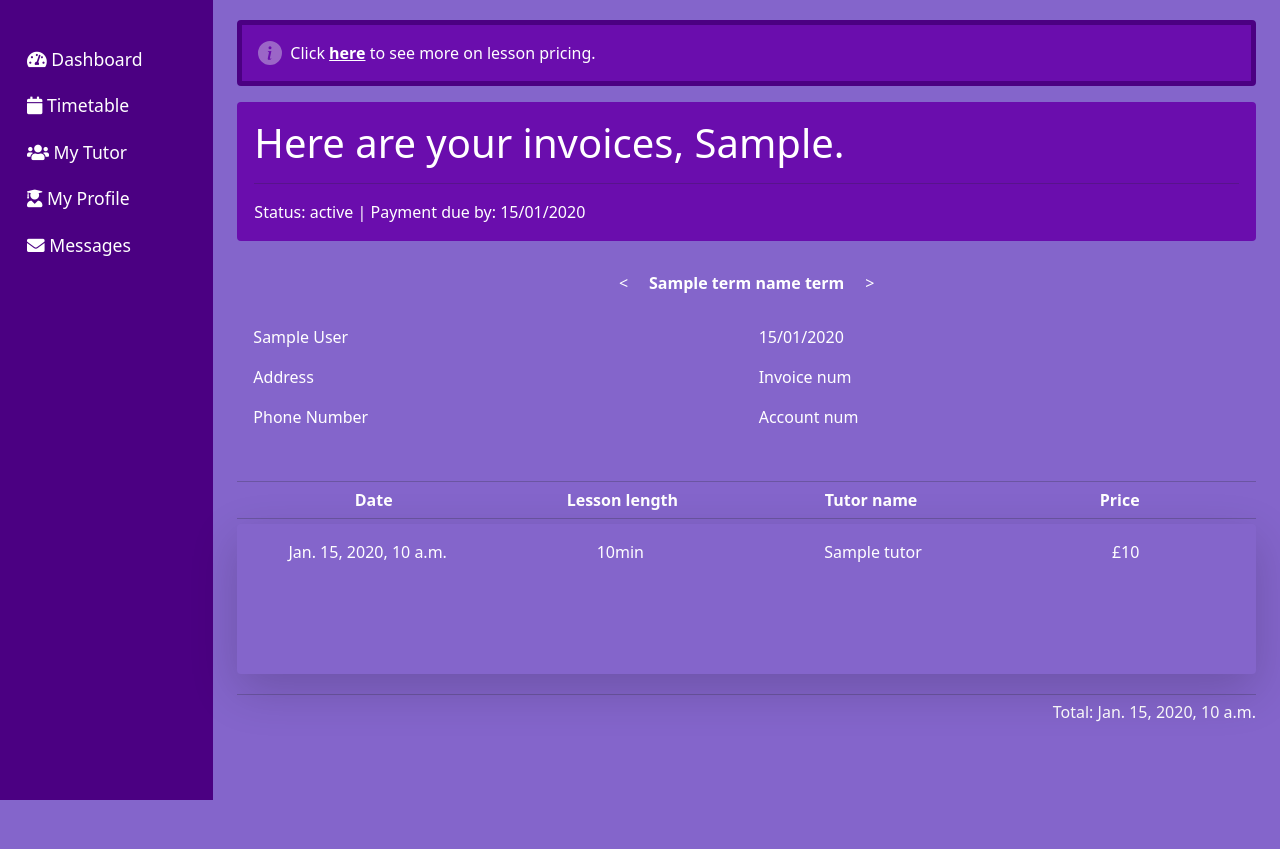
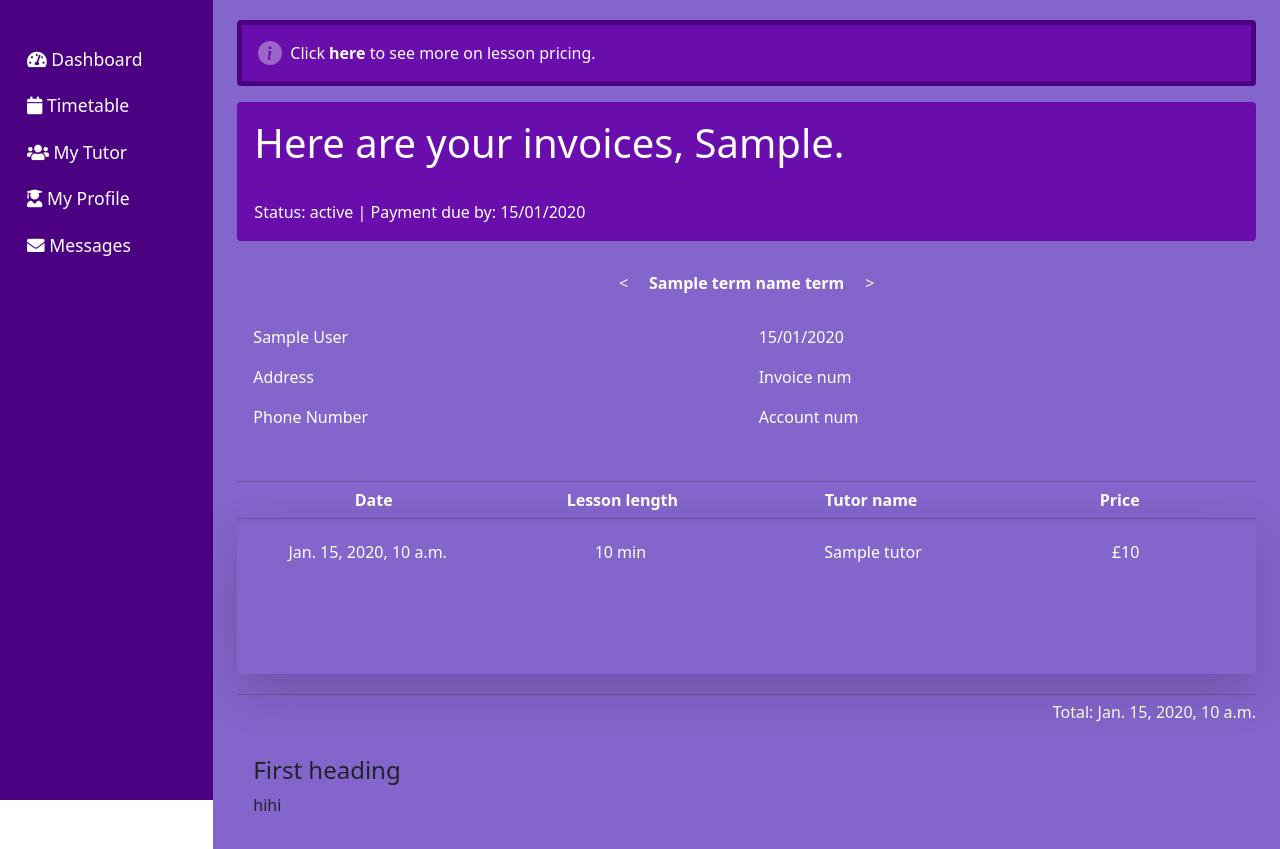
Before and after one commit to arhamzahid23571113/Team-Aardvark, a Django app: template tutorials/templates/invoice_page.html in a window 1280 px wide. Shown: the part 62-911 px from the top of the page. Before the commit the page ends 862 px from the top, so only its background shows below. Run offline with Django 3.2, Linux system fonts and the light colour scheme; the template is opened without the code that fills it: most values are stand-ins (such as "Sample title", 1, 10 or a date in 2020); some libraries are stand-ins or nearby versions.

Commit message:
Add scroll spy button

```diff
--- a/static/dashboard_style.css
+++ b/static/dashboard_style.css
@@ -10,6 +10,7 @@
 
 /* Full-height sidebar with dark purple background */
 #sidebar {
+    position: sticky;
     height: 100vh;
     padding-top: 20px;
     background-color: #4b0082 !important; /* Dark purple */
--- a/tutorials/templates/invoice_page.html
+++ b/tutorials/templates/invoice_page.html
@@ -67,8 +67,9 @@
     <use xlink:href="#info-fill" />
   </svg>
   <div>
-    Click <a href="#" class="alert-link invoice-text">here</a> to see more on
-    lesson pricing.
+    Click
+    <a class="nav-link d-inline fw-bold p-0" href="#scrollspyHeading1">here</a>
+    to see more on lesson pricing.
   </div>
 </div>
 
@@ -135,7 +136,7 @@
       {% for booking in lesson_bookings %}
       <div class="row justify-content-md-start">
         <div class="col">{{booking.standardised_date}}</div>
-        <div class="col">{{booking.duration}}min</div>
+        <div class="col">{{booking.duration}} min</div>
         <div class="col">{{booking.tutor}}</div>
         <div class="col">£{{booking.lesson_price}}</div>
       </div>
@@ -150,4 +151,16 @@
   <p>Total: {{invoice.amount_due}}</p>
 </div>
 
+<div
+  data-bs-spy="scroll"
+  data-bs-target="#sidebar"
+  data-bs-root-margin="0px 0px -40%"
+  data-bs-smooth-scroll="true"
+  class="scrollspy-example bg-body-tertiary p-3 rounded-2"
+  tabindex="0"
+>
+  <h4 id="scrollspyHeading1">First heading</h4>
+  <p>hihi</p>
+</div>
+
 {% endblock %}
```
